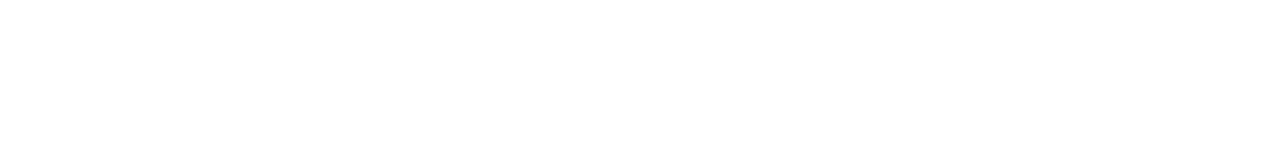
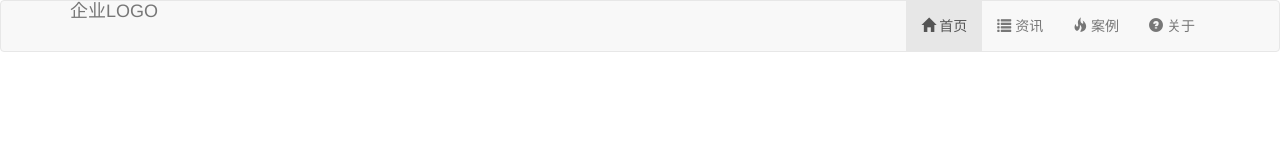
Before and after one commit to JustinZhao000/bootstrap-project-home-page, a plain HTML site: page index.html in a window 1280 px wide. Drawn offline with Linux system fonts and the light colour scheme.

Commit message:
navigator
responsive navigator

```diff
--- a/index.html
+++ b/index.html
@@ -6,8 +6,29 @@
 <link rel="stylesheet" href="dist/css/bootstrap.min.css">
 </head>
 <body>
+<!-- 基本导航组件和响应式   -->
+<nav class="navbar navbar-default">
+  <div class="container">
+    <div class="navbar-header">
+      <a href="#" class="navbar-brand"  style="margin:0;padding:0;">企业LOGO</a>
+      <button class="navbar-toggle" data-toggle="collapse" data-target="#navbar-collapse">
+        <span class="icon-bar"></span>
+        <span class="icon-bar"></span>
+        <span class="icon-bar"></span>
+      </button>
+    </div>
+    <div class="collapse navbar-collapse" id="navbar-collapse">
 
-</div>
+
+    <ul class="nav navbar-nav navbar-right" style="margin-top:0;">
+      <li class="active"><a href="#"><span class="glyphicon glyphicon-home"></span> 首页</a></li>
+      <li><a href="#"><span class="glyphicon glyphicon-list"></span> 资讯</a></li>
+      <li><a href="#"><span class="glyphicon glyphicon-fire"></span>   案例</a></li>
+      <li><a href="#"><span class="glyphicon glyphicon-question-sign"></span> 关于</a></li>
+    </ul>
+  </div>
+</nav>
+
 <script src="dist/js/jquery-3.1.1.js"></script>
 <script src="dist/js/bootstrap.min.js"></script>
 <script>
```
Also changed, not shown: img/logo.png (added).
